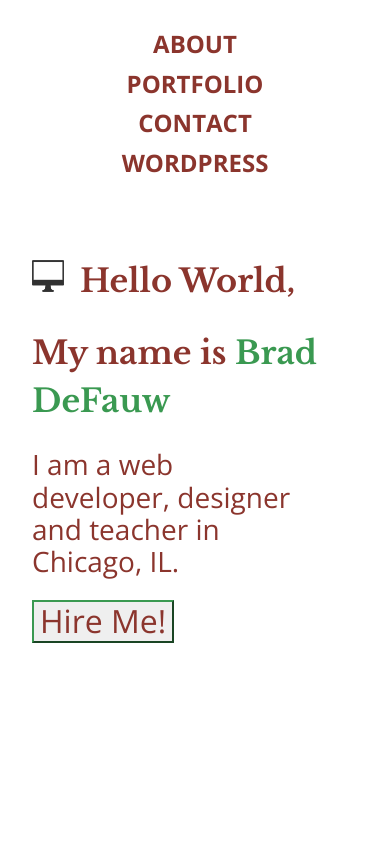
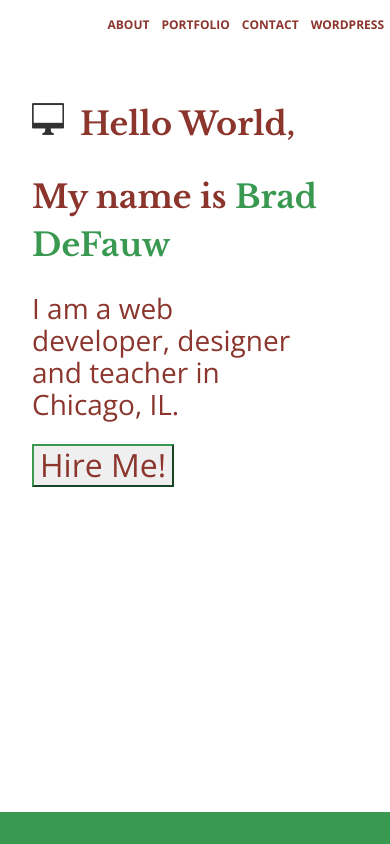
Before and after one commit to braddefauw/milestone-website-project, a website built with Parcel: page index.html in a window 390 px wide. Shown: the top 844 px of the page. Built offline with nearby package versions, Linux system fonts and the light colour scheme.

Commit message:
removed hamburger menu from mobile nav

```diff
--- a/css/main.css
+++ b/css/main.css
@@ -464,12 +464,8 @@ header button {
   }
 
   header ul {
-    font-size: 1.5em;
+    font-size: 0.75em;
     justify-content: flex-end;
-    display: flex;
-    flex-flow: column;
-    text-align: center;
-    padding: 0px;
   }
 
   header .content-wrapper {
@@ -477,7 +473,7 @@ header button {
   }
 
   header ul li {
-    padding: 0.25em;
+    padding: 0.5em;
   }
 
   .third-width {
```
